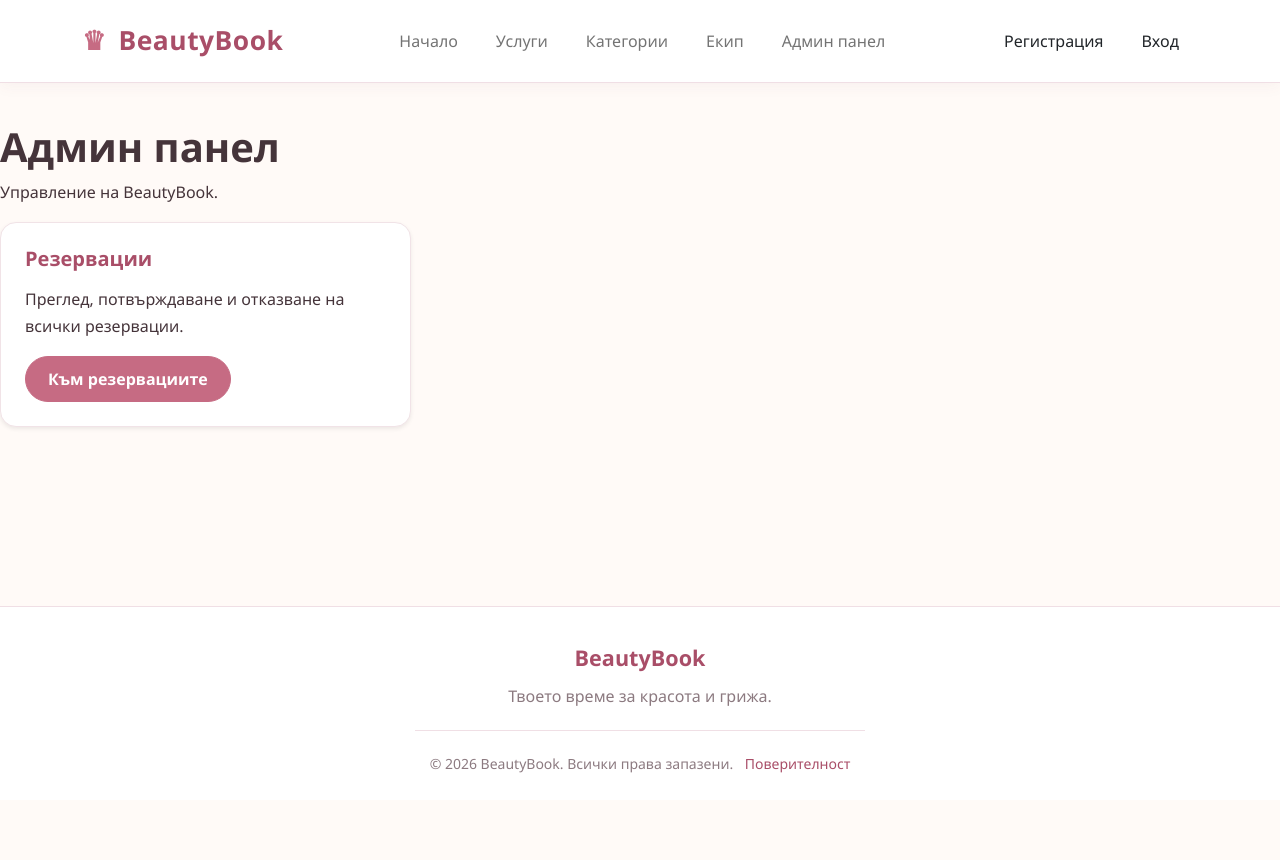
After one commit to AysunIbryam/BeautyBook2, an ASP.NET Core app: page /Admin in a window 1280 px wide. The commit adds this page. Run offline with ASP.NET Core 8, Linux system fonts and the light colour scheme; a user stored in the database is signed in; style sheets or scripts are compiled from the project's sources; some libraries are stand-ins or nearby versions.

Commit message:
Fix navbar links in admin area

```diff
--- /dev/null
+++ b/BeautyBook2/Areas/Admin/Views/Home/Index.cshtml
@@ -0,0 +1,23 @@
+@{
+    ViewData["Title"] = "Админ панел";
+}
+
+<h1>Админ панел</h1>
+<p>Управление на BeautyBook.</p>
+
+<div class="row">
+    <div class="col-md-4 mb-4">
+        <div class="card h-100 shadow-sm">
+            <div class="card-body">
+                <h5 class="card-title">Резервации</h5>
+                <p class="card-text">Преглед, потвърждаване и отказване на всички резервации.</p>
+                <a asp-area="Admin"
+                   asp-controller="Appointments"
+                   asp-action="Index"
+                   class="btn btn-primary">
+                    Към резервациите
+                </a>
+            </div>
+        </div>
+    </div>
+</div>
--- a/BeautyBook2/Views/Shared/_Layout.cshtml
+++ b/BeautyBook2/Views/Shared/_Layout.cshtml
@@ -36,6 +36,7 @@
                     <ul class="navbar-nav mx-auto">
                         <li class="nav-item">
                             <a class="nav-link"
+                               asp-area=""
                                asp-controller="Home"
                                asp-action="Index">
                                 Начало
@@ -44,6 +45,7 @@
 
                         <li class="nav-item">
                             <a class="nav-link"
+                               asp-area=""
                                asp-controller="Services"
                                asp-action="Index">
                                 Услуги
@@ -52,32 +54,42 @@
 
                         <li class="nav-item">
                             <a class="nav-link"
+                               asp-area=""
                                asp-controller="Categories"
                                asp-action="Index">
                                 Категории
                             </a>
                         </li>
+
                         <li class="nav-item">
-                            <a class="nav-link" asp-controller="Employees" asp-action="Index">
+                            <a class="nav-link"
+                               asp-area=""
+                               asp-controller="Employees"
+                               asp-action="Index">
                                 Екип
                             </a>
                         </li>
 
+                        @if (!User.IsInRole("Admin"))
+                        {
                             <li class="nav-item">
                                 <a class="nav-link"
+                                   asp-area=""
                                    asp-controller="Appointments"
                                    asp-action="Index">
                                     Моите часове
                                 </a>
                             </li>
+                        }
+
                         @if (User.IsInRole("Admin"))
                         {
                             <li class="nav-item">
                                 <a class="nav-link"
                                    asp-area="Admin"
-                                   asp-controller="Appointments"
+                                   asp-controller="Home"
                                    asp-action="Index">
-                                    Всички резервации
+                                    Админ панел
                                 </a>
                             </li>
                         }
```
Also changed, not shown: BeautyBook2/Areas/Admin/Controllers/HomeController.cs (added, +17 -0 lines). Lines whose indentation alone changed are shown as unchanged.
